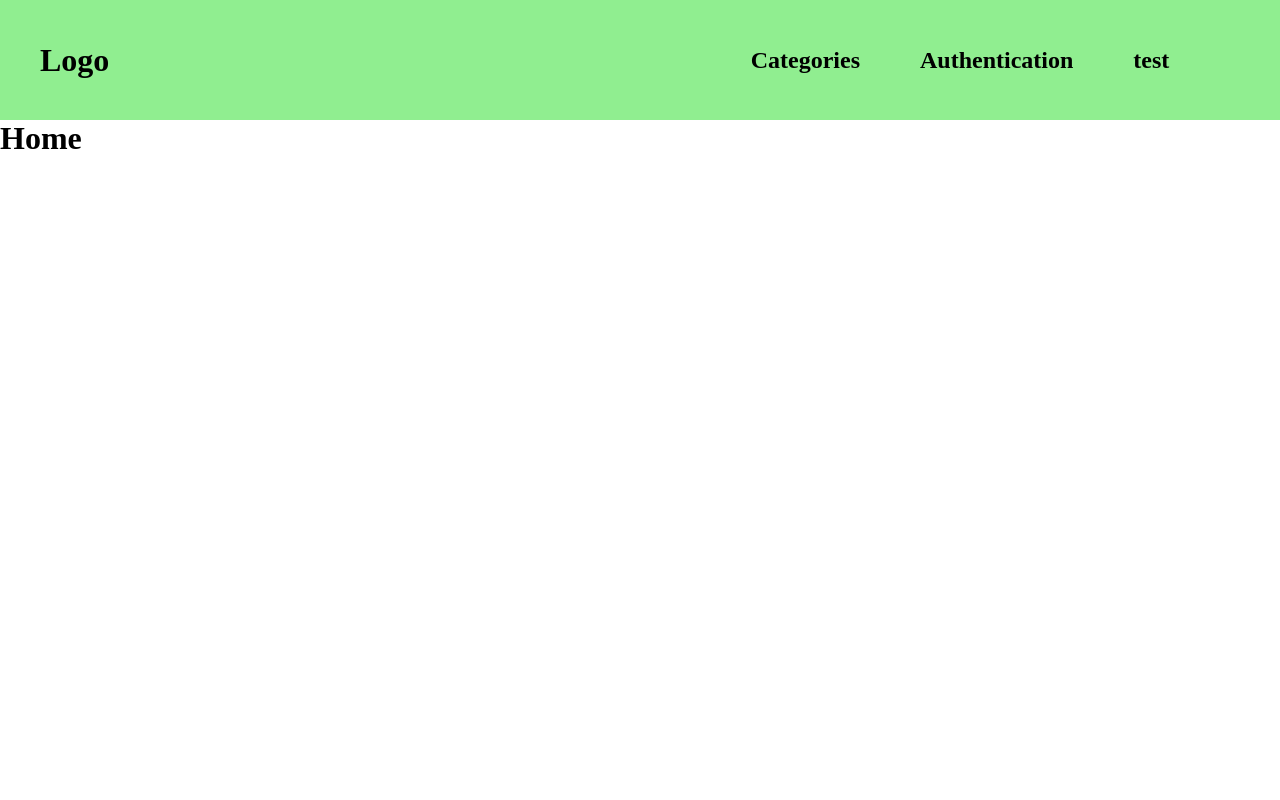
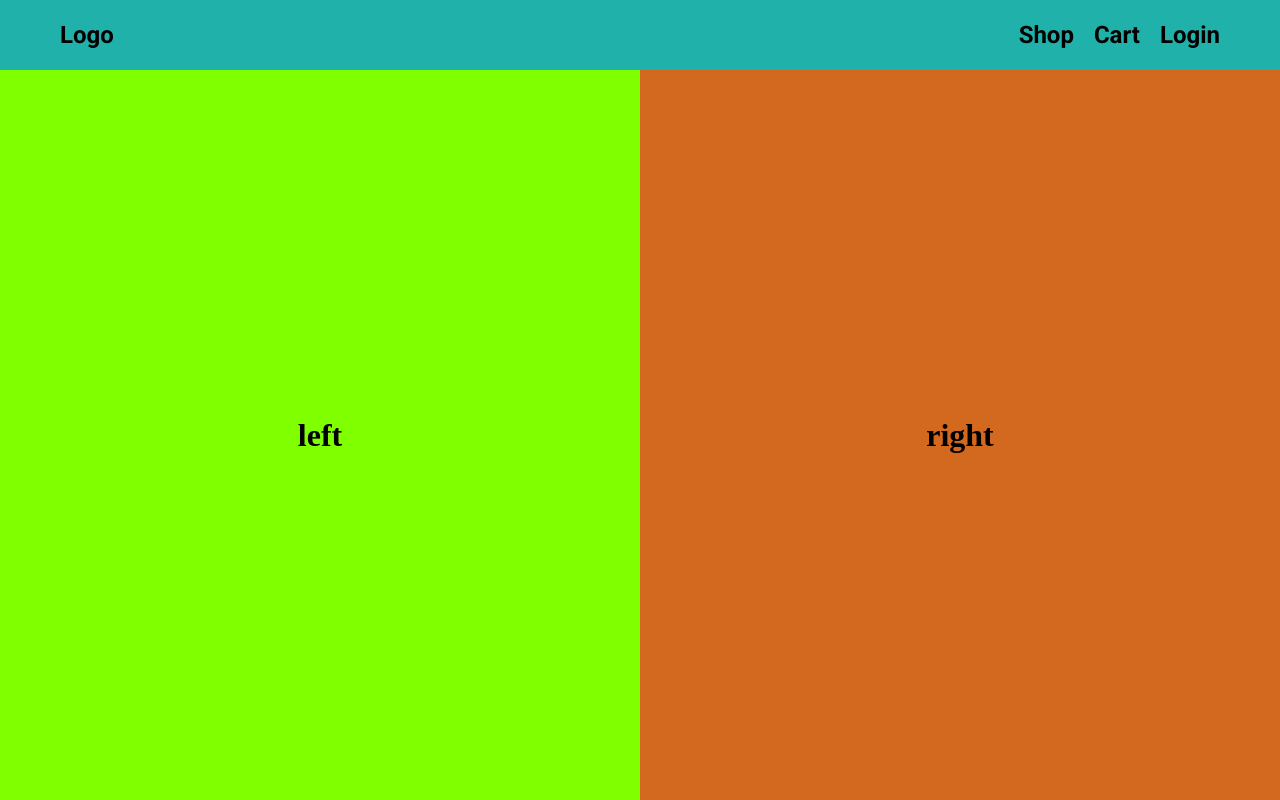
Before and after one commit to Ali123-gig/BuyFuy, a React (Create React App) app: page / in a window 1280 px wide. Built offline with nearby package versions, Linux system fonts and the light colour scheme; no server answers.

Commit message:
navabar and home page skelton is ready

```diff
--- a/src/App.css
+++ b/src/App.css
@@ -11,4 +11,17 @@ a{
 :root{
     --heading-font: 'Roboto', sans-serif;
     --para-font : 'Open Sans', sans-serif;
+    --navbarHeight:70px
 }
+.pagesContainer{
+    padding-top: var(--navbarHeight);
+
+}
+.center{
+    display: flex;
+    justify-content: center;
+    align-items: center;
+    flex-direction: column;
+    height: 100%;
+    width: 100%;
+}
--- a/src/App.js
+++ b/src/App.js
@@ -20,13 +20,18 @@ function App({ firebaseAuthListener }) {
     <div className="App">
       <Navbar />
       <Switch>
-        <Route path="/" component={Home} exact />
-        <Route path="/Authentication" component={Authentication} />
-        <Route path="/Category" component={Category} exact />
-        <Route path="/CategoryProducts/:category" component={CategoryProducts} />
-        <Route path="/Product/:ProductId" component={Product}/>
-        <Route path="/CheckOut/:orderId" component={CheckOut}/>
-        <Route path="/Test" component={Test}/>
+        <div className="pagesContainer">
+          <Route path="/" component={Home} exact />
+          <Route path="/Authentication" component={Authentication} />
+          <Route path="/Category" component={Category} exact />
+          <Route
+            path="/CategoryProducts/:category"
+            component={CategoryProducts}
+          />
+          <Route path="/Product/:ProductId" component={Product} />
+          <Route path="/CheckOut/:orderId" component={CheckOut} />
+          <Route path="/Test" component={Test} />
+        </div>
       </Switch>
     </div>
   );
--- a/src/Components/Navbar/Navbar.css
+++ b/src/Components/Navbar/Navbar.css
@@ -1,24 +1,15 @@
-.Navbar{
-    height: 15vh;
-    width: 100vw;
-    background: lightgreen;
-    display: grid;
-    grid-template-columns: repeat(2,1fr);
+.Navbar {
+  width: 100vw;
+  height: var(--navbarHeight);
+  display: grid;
+  background: lightseagreen;
+  grid-template-columns: 1fr repeat(3, min-content);
+  padding: 0px 60px;
+  box-sizing: border-box;
+  align-items: center;
+  column-gap: 20px;
+  font-size: 62.5%;
+  position: fixed;
+  top: 0;
+  left: 0;
 }
-.Logo{
-    box-sizing: border-box;
-    padding: 0 40px;
-    display: flex;
-    align-items: center;
-    /* justify-content: center; */
-}
-.navItems{
-    display: flex;
-    justify-content: center;
-    align-items: center;
-    cursor: pointer;
-}
-.navProducts{
-
-    padding:0px 30px;
-}
--- a/src/Components/Navbar/Navbar.js
+++ b/src/Components/Navbar/Navbar.js
@@ -1,35 +1,43 @@
 import React from "react";
+import "./Navbar.css";
+import Headers from "./../Header/Header";
 import { Link } from "react-router-dom";
-import "./Navbar.css";
-import { composeWithDevTools } from "redux-devtools-extension";
+import { connect } from "react-redux";
+import { siginout } from "./../../Redux/auth/authActions";
 
-const Navbar = () => {
+const MenuItems = ({ children, to = "#",...restProps }) => (
+  <div>
+    <div {...restProps} className="menuItems">
+      <Link to={to}>
+        <Headers
+          style={{ cursor: "pointer", display: "inline" }}
+          fontSize={24}
+          fontWeight="bold"
+        >
+          {children}
+        </Headers>
+      </Link>
+    </div>
+  </div>
+);
+const Navbar = ({ auth ,siginout}) => {
   return (
     <div className="Navbar">
-      <div className="Logo">
-        <Link to="/">
-          <h1>Logo</h1>
-        </Link>
-      </div>
-      <div className="navItems">
-        <div className="navProducts">
-          <Link to="/Category">
-            <h2>Categories</h2>
-          </Link>
-        </div>
-        <div className="navProducts">
-          <Link to="/Authentication">
-            <h2>Authentication</h2>
-          </Link>
-        </div>
-        <div className="navProducts">
-          <Link to="/test">
-            <h2>test</h2>
-          </Link>
-        </div>
-      </div>
+      <MenuItems to="/">Logo</MenuItems>
+      <MenuItems to="/Category">Shop</MenuItems>
+      <MenuItems>Cart</MenuItems>
+      {auth ? (
+        <MenuItems to="/Authentication" onClick={siginout}>Logout</MenuItems>
+      ) : (
+        <MenuItems to="/Authentication">Login</MenuItems>
+      )}
     </div>
   );
 };
-
-export default Navbar;
+var actions = {
+  siginout,
+};
+var mapState = (state) => ({
+  auth: state.auth,
+});
+export default connect(mapState, actions)(Navbar);
--- a/src/Pages/Home/Home.css
+++ b/src/Pages/Home/Home.css
@@ -0,0 +1,12 @@
+.home {
+  display: grid;
+  grid-template-rows: minmax(calc(100vh - var(--navbarHeight)), min-content);
+  grid-template-columns: repeat(2, 1fr);
+  background: lightsalmon;
+}
+.left {
+  background: chartreuse;
+}
+.right {
+  background: chocolate;
+}
--- a/src/Pages/Home/Home.js
+++ b/src/Pages/Home/Home.js
@@ -1,13 +1,18 @@
-import React from 'react'
-import { auth } from '../../Firebase/Firebase'
+import React from "react";
+// import { auth } from '../../Firebase/Firebase'
+import "./Home.css";
 
 const Home = () => {
+  return (
+    <div className="home">
+      <div className="left center">
+          <h1>left</h1>
+      </div>
+      <div className="right center">
+          <h1>right</h1>
+      </div>
+    </div>
+  );
+};
 
-    return (
-        <div>
-            <h1>Home</h1>
-        </div>
-    )
-}
-
-export default Home
+export default Home;
--- a/src/Redux/auth/authActions.js
+++ b/src/Redux/auth/authActions.js
@@ -6,6 +6,7 @@ import {
 } from "./../../Firebase/Firebase";
 import { REMOVE_USER, SET_USER } from "./authConstants";
 import firebase from "./../../Firebase/Firebase";
+import history from "./../../history/history";
 
 export var setUser = (user) => ({
   type: SET_USER,
@@ -25,6 +26,9 @@ export var signup = (cred) => async (dispatch) => {
       user: { uid },
     } = await auth.createUserWithEmailAndPassword(email, password);
 
+    ///navigate to home page
+    history.push("/");
+
     // save user data on firestore
     var userInfo = {
       fullName,
@@ -34,7 +38,6 @@ export var signup = (cred) => async (dispatch) => {
     await firestore.collection("users").doc(uid).set(userInfo);
 
     ///setting for the state in redux
-
   } catch (error) {
     console.log(error);
   }
@@ -56,12 +59,13 @@ export var signin = ({ email, password }) => async (dispatch) => {
     var {
       user: { uid },
     } = await auth.signInWithEmailAndPassword(email, password);
+    //navigate to home page
+    history.push("/");
     //fetch user data from firestore
     var userData = await firestore.collection("users").doc(uid).get();
     // console.log(userData.data())
     var { fullName, email: userEmail } = userData.data();
     //set user on auth state
-
   } catch (error) {
     console.log(error);
   }
@@ -82,7 +86,7 @@ export var googleSigin = () => async (dispatch) => {
       await firestore.collection("users").doc(uid).set(userObj);
       ///setting for the state in redux
     }
-
+    history.push("/");
   } catch (error) {
     console.log(error);
   }
@@ -95,9 +99,10 @@ export var firebaseAuthListener = () => async (dispatch) => {
       if (user) {
         // User is signed in.
         var { uid } = user;
+        console.log(uid);
         var query = await firestore.collection("users").doc(uid).get();
-        console.log(query.data());
-        var {fullName,email} = query.data();
+        // console.log(query.data());
+        var { fullName, email } = query.data();
         //set user on auth state
         var userDataState = {
           fullName,
```
Also changed, not shown: 1 other file (tests, documents, lock files or other folders).
